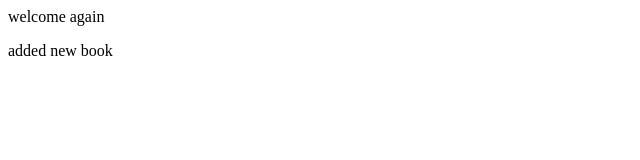
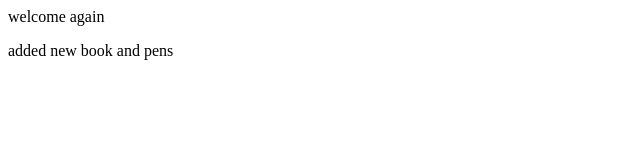
Before and after one commit to MohammedUmair12/Testing1, a plain HTML site: page index.html in a window 1280 px wide. Shown: the full height of the page, 0-640 px from the left. Drawn offline with Linux system fonts and the light colour scheme.

Commit message:
added pens

```diff
--- a/index.html
+++ b/index.html
@@ -1,2 +1,2 @@
 <p>welcome again</p>
-<p> added new book</p>
+<p> added new book and pens</p>
```
